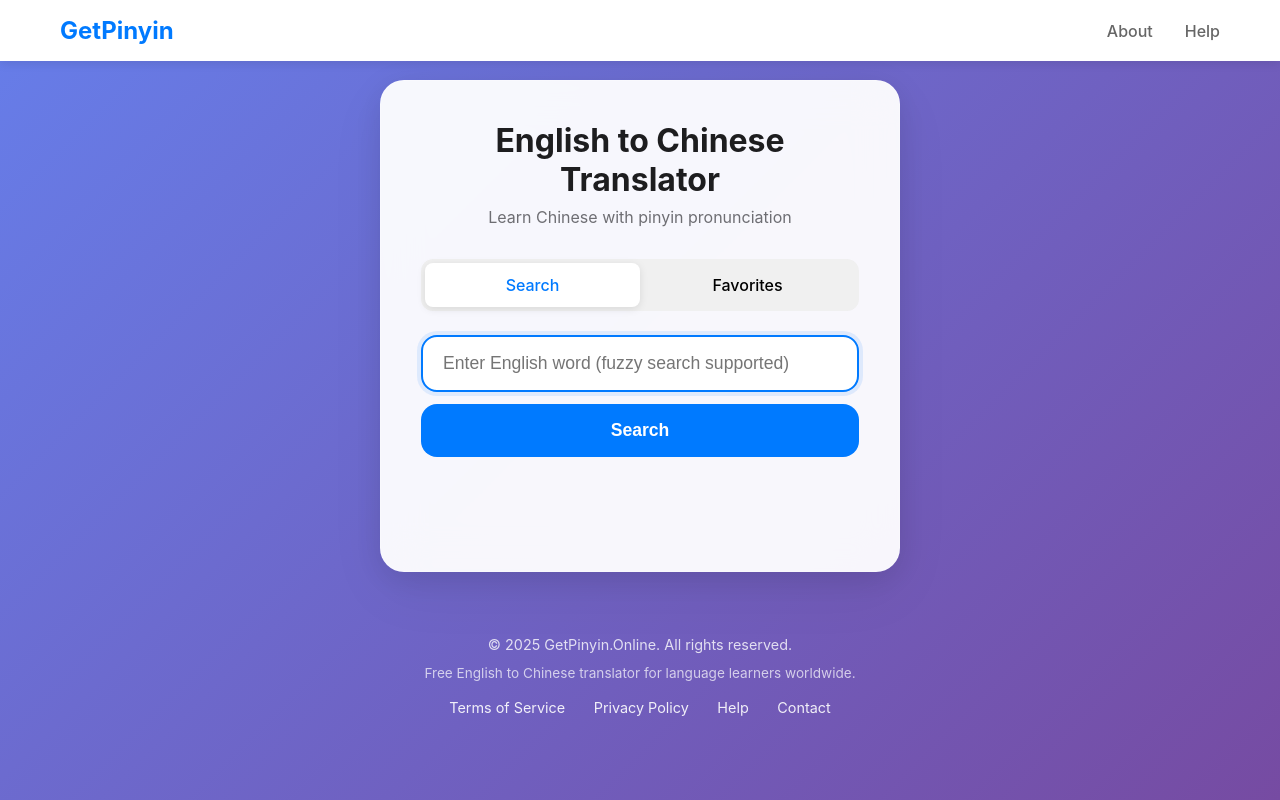
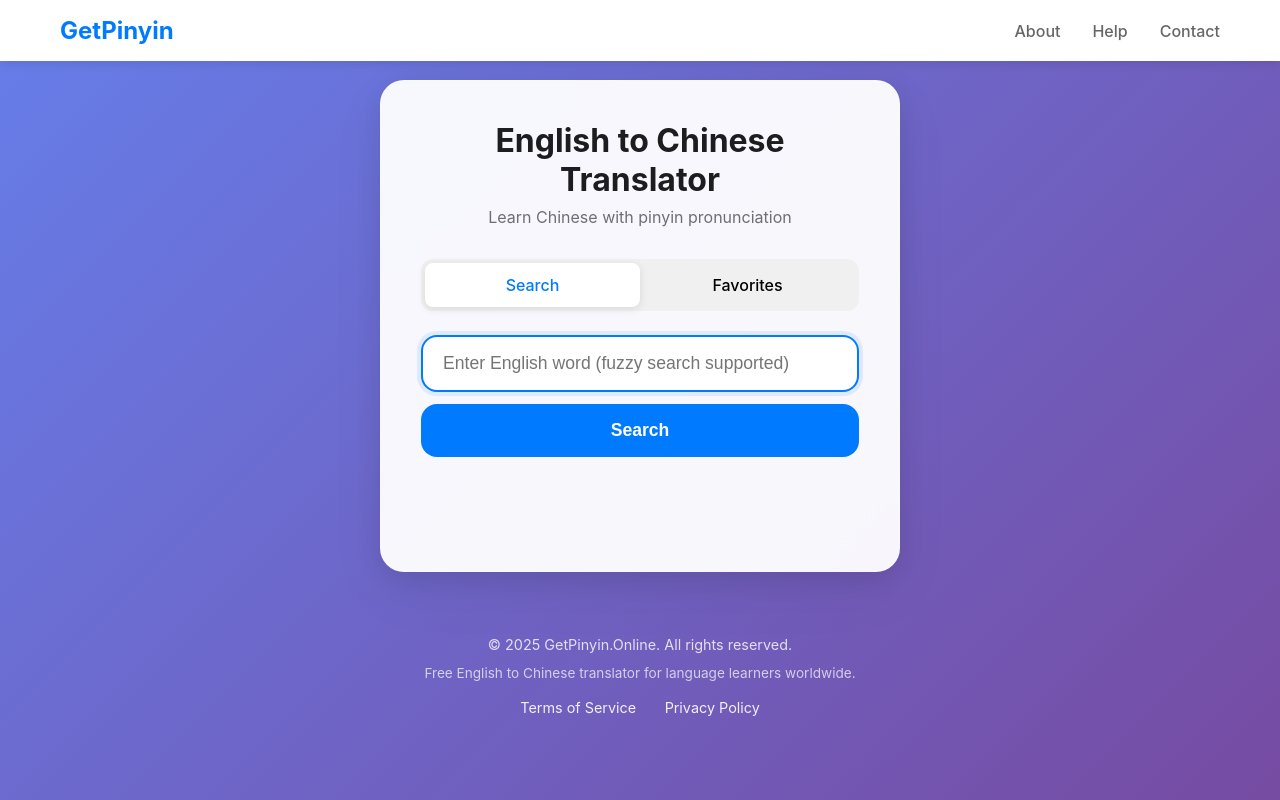
Before and after one commit to smilezjjzjj/getpinyin.online, a plain HTML site: page index.html in a window 1280 px wide. Drawn offline with Linux system fonts and the light colour scheme.

Commit message:
Update index.html

```diff
--- a/index.html
+++ b/index.html
@@ -514,6 +514,7 @@
       <nav class="nav-menu">
         <a href="about.html" class="nav-item">About</a>
         <a href="#" onclick="showHelp()" class="nav-item">Help</a>
+        <a href="mailto:smilezjjzjj@126.com" class="nav-item">Contact</a>
       </nav>
     </div>
   </header>
@@ -552,8 +553,6 @@
     <div>
       <a href="#" onclick="showTerms()" style="color: rgba(255,255,255,0.9); text-decoration: none; margin: 0 12px; font-size: 0.9rem;">Terms of Service</a>
       <a href="#" onclick="showPrivacy()" style="color: rgba(255,255,255,0.9); text-decoration: none; margin: 0 12px; font-size: 0.9rem;">Privacy Policy</a>
-      <a href="#" onclick="showHelp()" style="color: rgba(255,255,255,0.9); text-decoration: none; margin: 0 12px; font-size: 0.9rem;">Help</a>
-      <a href="mailto:smilezjjzjj@126.com" style="color: rgba(255,255,255,0.9); text-decoration: none; margin: 0 12px; font-size: 0.9rem;">Contact</a>
     </div>
   </div>
 
```
